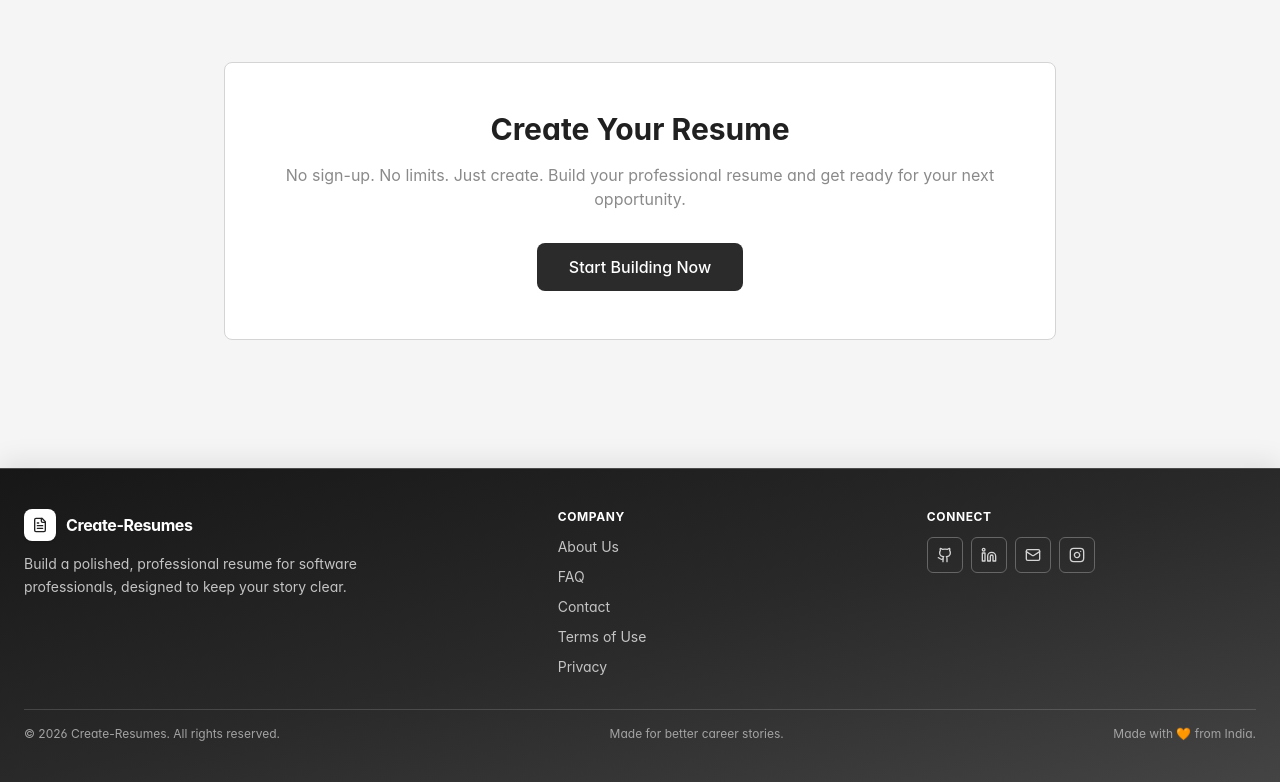
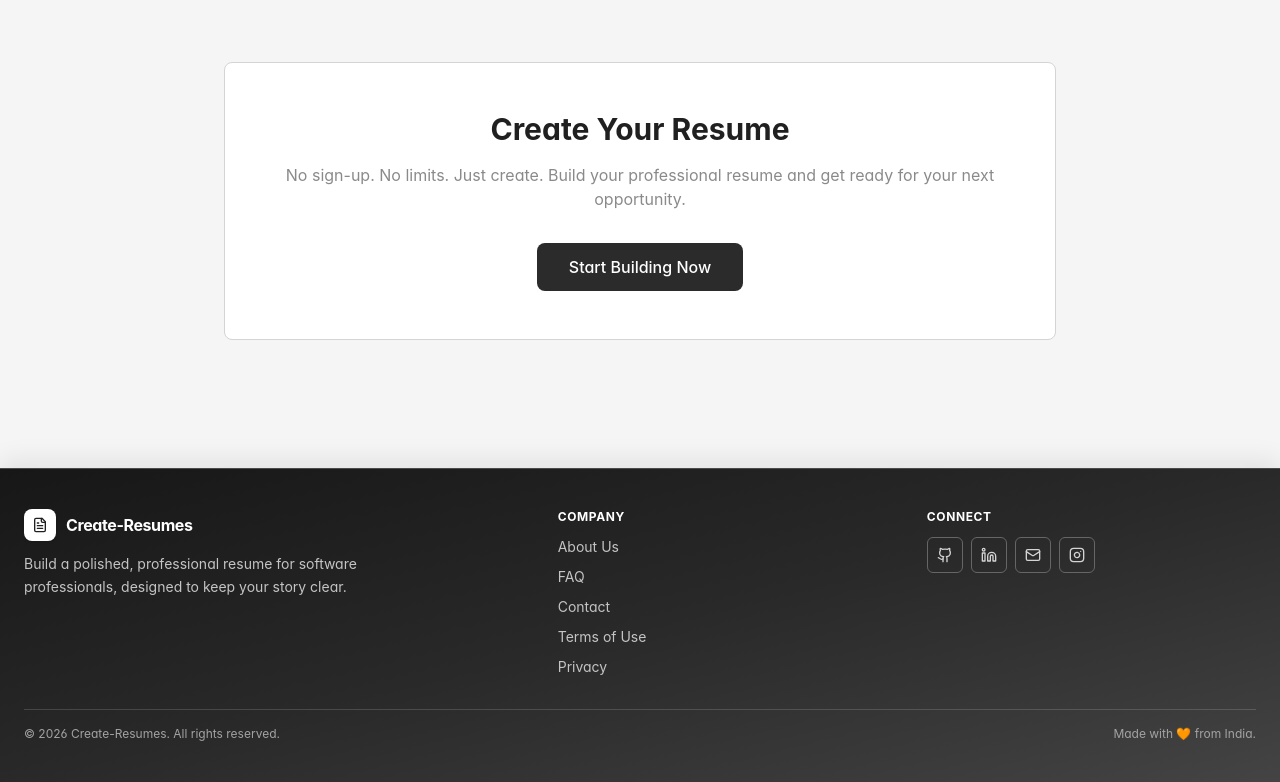
Before and after one commit to Gitanuj993/create-resume-ui, a React (Vite) app: page /about in a window 1280 px wide. Shown: the part 2831-3613 px from the top of the page. Built offline with nearby package versions, Linux system fonts and the light colour scheme.

Commit message:
Remove 'Made for better career stories.' from footer

```diff
--- a/src/components/Footer.tsx
+++ b/src/components/Footer.tsx
@@ -78,7 +78,6 @@ export const Footer: React.FC = () => {
 
         <div className="mt-8 flex flex-col gap-2 border-t border-white/15 pt-4 text-xs text-[#A3A3A3] sm:flex-row sm:items-center sm:justify-between">
           <p>© {new Date().getFullYear()} Create-Resumes. All rights reserved.</p>
-          <p>Made for better career stories.</p>
           <p> Made with 🧡 from India.</p>
         </div>
       </div>
```
